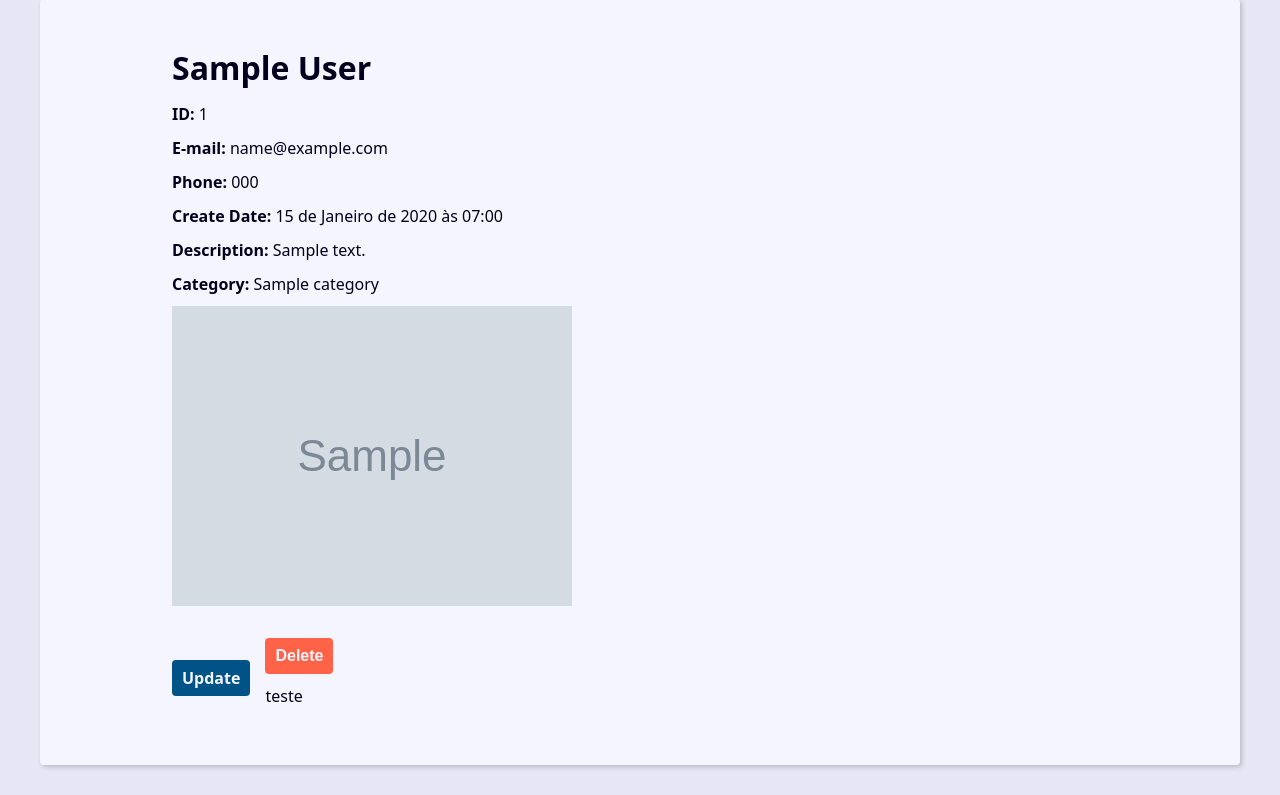
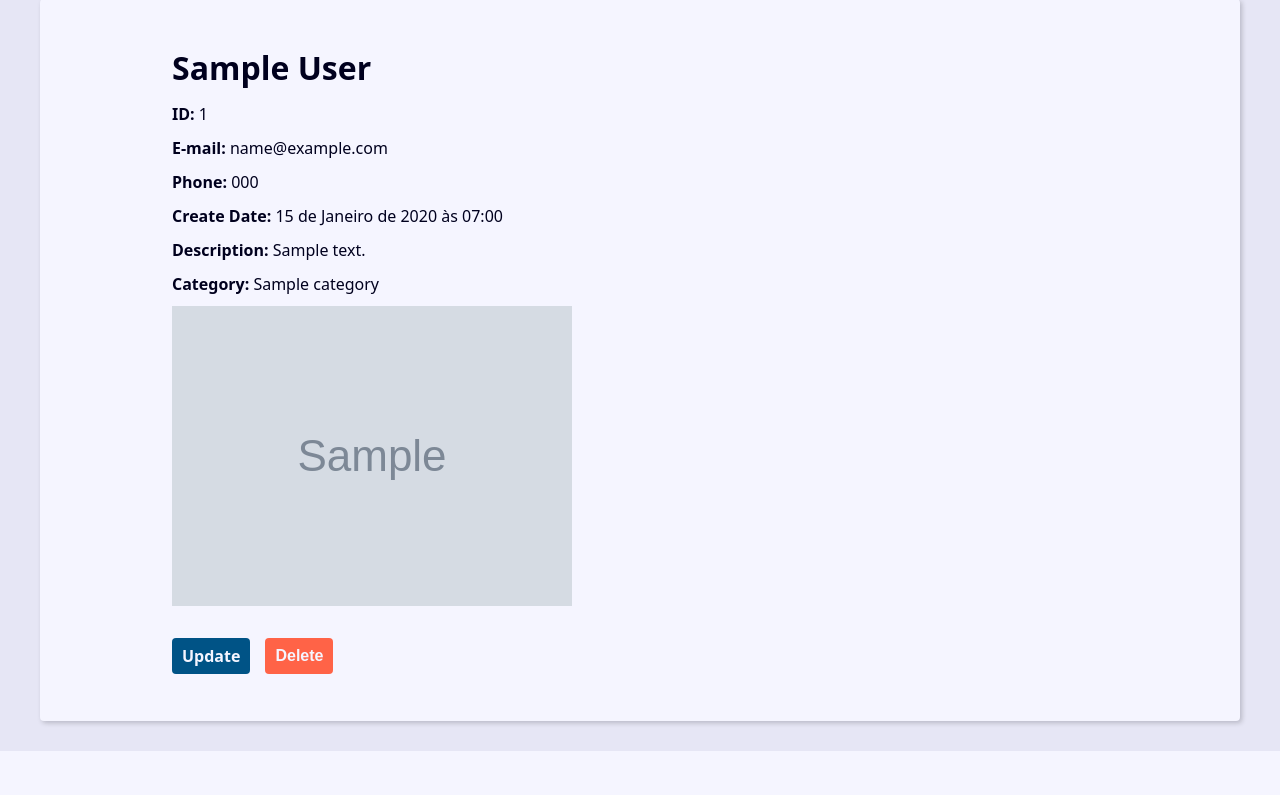
Before and after one commit to GrigorEduardo/Agenda_Django, a Django app: page /contact/1/ in a window 1280 px wide. Shown: the part 270-1065 px from the top of the page. After the commit the page ends 1021 px from the top, so only its background shows below. Run offline with Django 5.2, Linux system fonts and the light colour scheme; a user stored in the database is signed in; tables that the repository leaves empty hold one stand-in row (values such as "Sample post"); grey boxes marked "Sample" are stand-in pictures.

Commit message:
projeto final

```diff
--- a/contact/templates/contact/contact.html
+++ b/contact/templates/contact/contact.html
@@ -25,7 +25,6 @@
                 {% else %}
                 <button class="btn btn-link btn-delete" type="submit">Delete</button>
                 {% endif %}
-                <p> teste</p>
             </form>
         </div>
         {% endif %}
```
